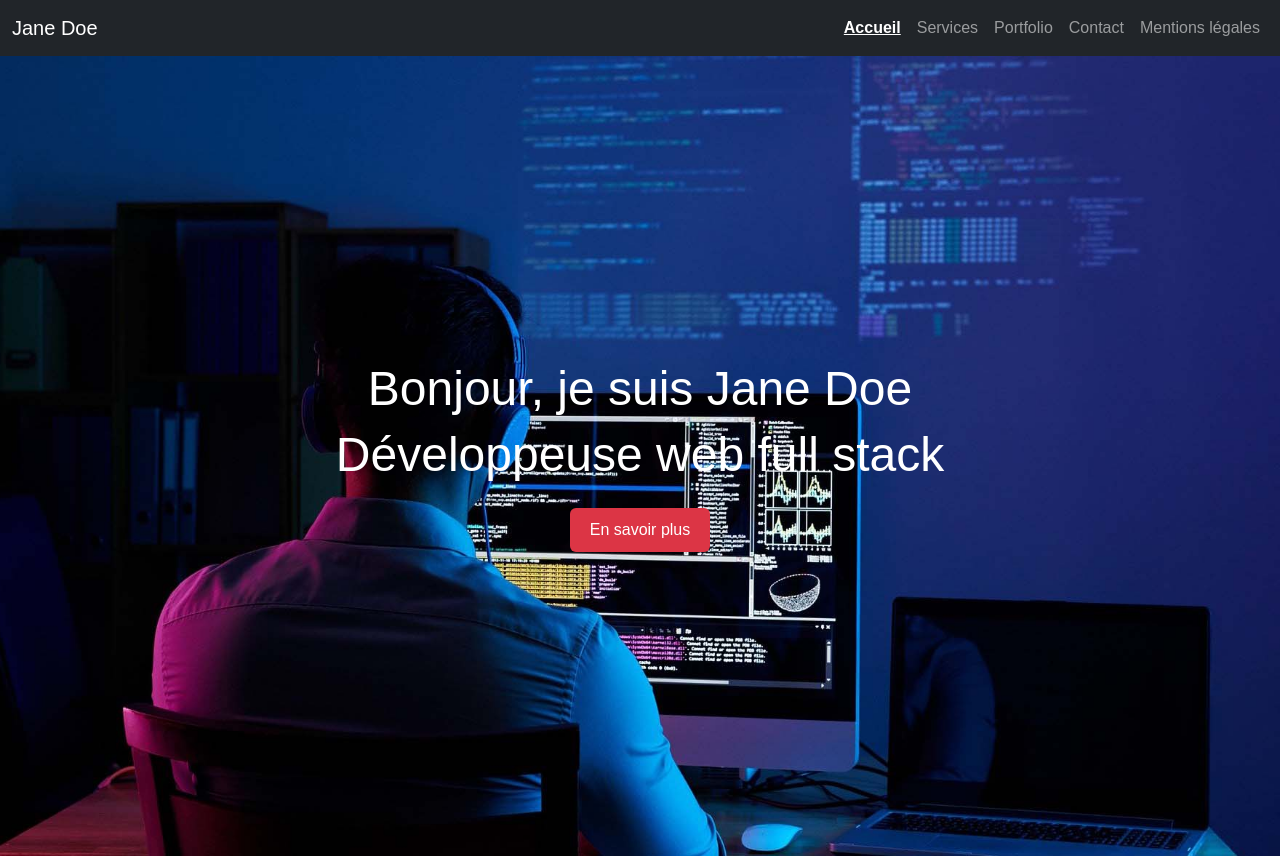
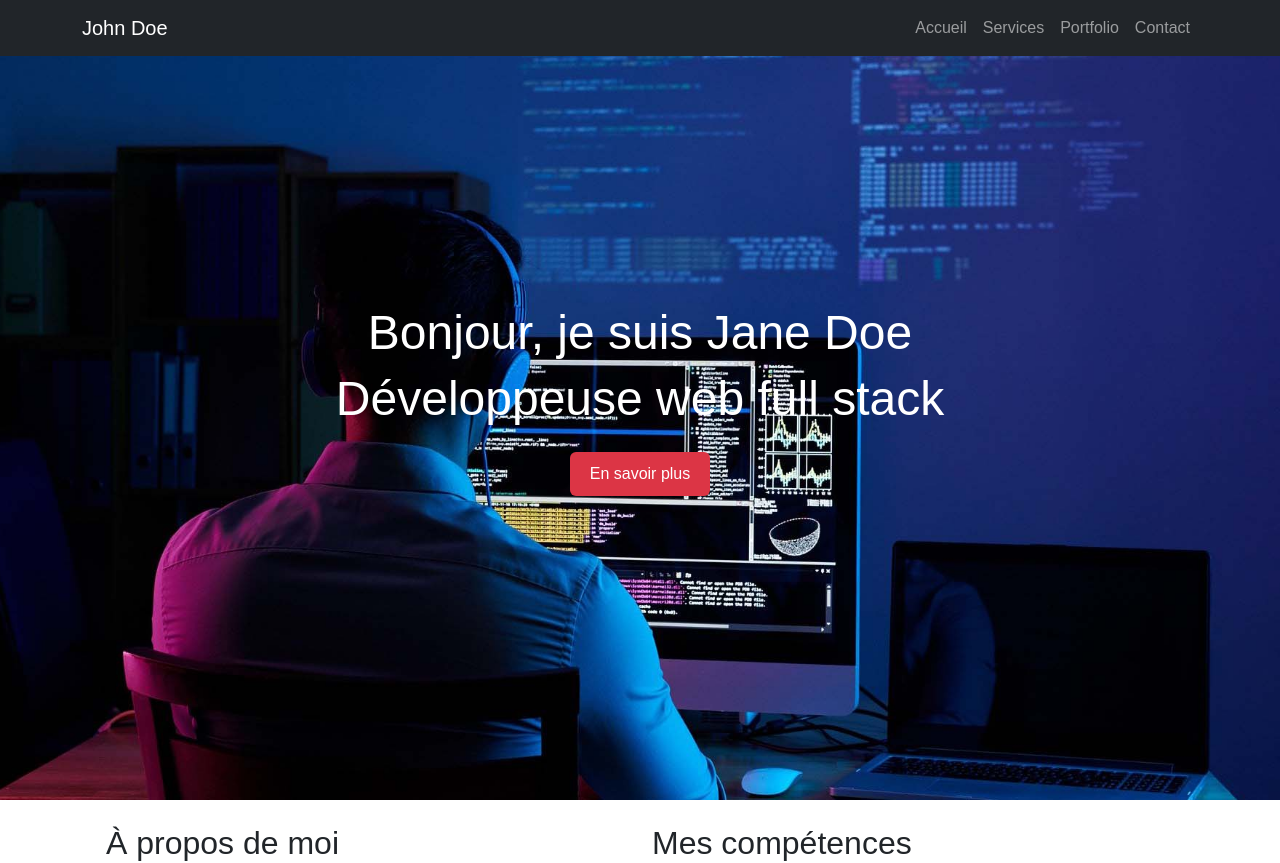
Before and after one commit to Diva-X/portofolio, a React (Create React App) app: page / in a window 1280 px wide. Shown: the top 863 px of the page. Built offline with nearby package versions, Linux system fonts and the light colour scheme.

Commit message:
modification index ajout import burger

```diff
--- a/src/components/Navbar/Navbar.jsx
+++ b/src/components/Navbar/Navbar.jsx
@@ -1,37 +1,38 @@
 import React from 'react';
-import { NavLink } from 'react-router-dom';
+import { Link } from 'react-router-dom';
 import './Navbar.scss';
 
 function Navbar() {
   return (
-    <nav className="navbar navbar-expand-lg navbar-dark bg-dark">
-      <div className="container-fluid">
-        <NavLink className="navbar-brand" to="/">Jane Doe</NavLink>
+    <nav className="navbar navbar-expand-lg navbar-dark bg-dark fixed-top">
+      <div className="container">
+        <Link className="navbar-brand" to="/">John Doe</Link>
+
         <button
           className="navbar-toggler"
           type="button"
           data-bs-toggle="collapse"
-          data-bs-target="#navbarNav"
+          data-bs-target="#mainNavbar"
+          aria-controls="mainNavbar"
+          aria-expanded="false"
+          aria-label="Toggle navigation"
         >
           <span className="navbar-toggler-icon"></span>
         </button>
 
-        <div className="collapse navbar-collapse" id="navbarNav">
+        <div className="collapse navbar-collapse" id="mainNavbar">
           <ul className="navbar-nav ms-auto">
             <li className="nav-item">
-              <NavLink to="/" end className="nav-link">Accueil</NavLink>
+              <Link className="nav-link" to="/">Accueil</Link>
             </li>
             <li className="nav-item">
-              <NavLink to="/services" className="nav-link">Services</NavLink>
+              <Link className="nav-link" to="/services">Services</Link>
             </li>
             <li className="nav-item">
-              <NavLink to="/portfolio" className="nav-link">Portfolio</NavLink>
+              <Link className="nav-link" to="/portfolio">Portfolio</Link>
             </li>
             <li className="nav-item">
-              <NavLink to="/contact" className="nav-link">Contact</NavLink>
-            </li>
-            <li className="nav-item">
-              <NavLink to="/mentions-legales" className="nav-link">Mentions légales</NavLink>
+              <Link className="nav-link" to="/contact">Contact</Link>
             </li>
           </ul>
         </div>
--- a/src/index.js
+++ b/src/index.js
@@ -5,6 +5,9 @@ import App from './App';
 //Import Bootstrap and Bootstrap Icons
 import 'bootstrap/dist/css/bootstrap.min.css';
 import 'bootstrap-icons/font/bootstrap-icons.css';
+
+//Import burger
+import 'bootstrap/dist/js/bootstrap.bundle.min.js';
 
 // Import SCSS principal
 import './styles/main.scss';
```
